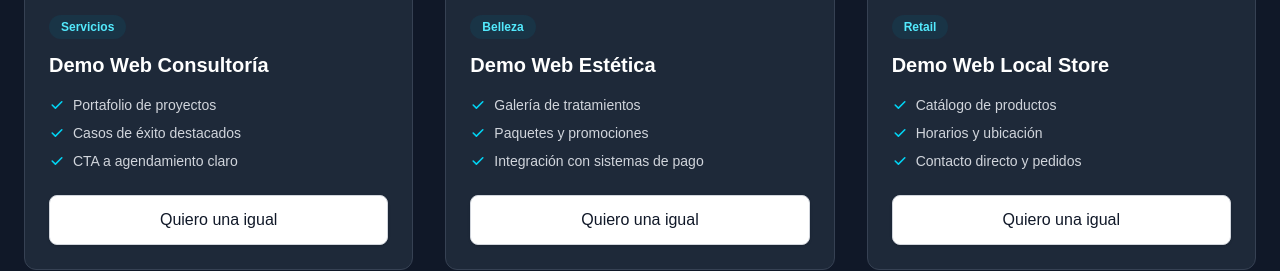
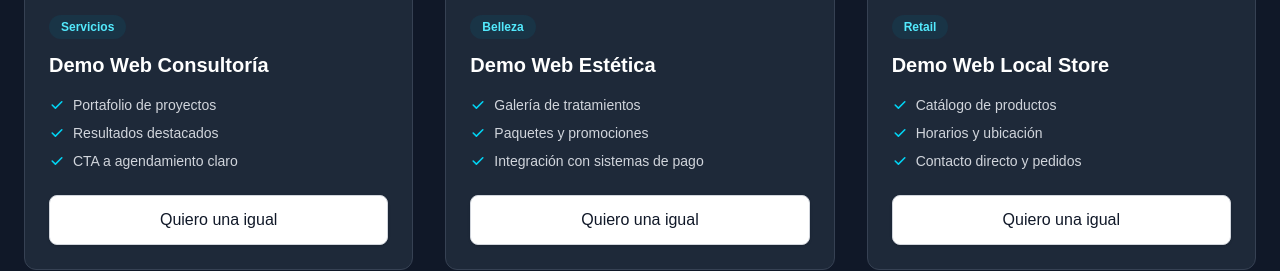
Before and after one commit to mateoclaramunt2021/Neuriax, a Next.js app: page /portfolio in a window 1280 px wide. Shown: the part 1300-1571 px from the top of the page. Built offline with nearby package versions, Linux system fonts and the light colour scheme; no server answers.

Commit message:
Remove all references to 'casos' and update with alternatives

```diff
--- a/app/page.tsx
+++ b/app/page.tsx
@@ -148,7 +148,7 @@ export default function Home() {
       {/* Video Section */}
       <VideoSection
         title="Cómo transformamos negocios con tecnología"
-        description="Descubre casos reales de empresas que han optimizado sus operaciones con nuestras soluciones digitales."
+        description="Descubre cómo empresas han optimizado sus operaciones con nuestras soluciones digitales."
         // videoId="YOUTUBE_VIDEO_ID" // Para YouTube
         // localVideo="/intro.mp4" // Para vídeo local
       />
--- a/app/portfolio/page.tsx
+++ b/app/portfolio/page.tsx
@@ -49,7 +49,7 @@ export default function PortfolioPage() {
       category: "Servicios",
       features: [
         "Portafolio de proyectos",
-        "Casos de éxito destacados",
+        "Resultados destacados",
         "CTA a agendamiento claro"
       ]
     },
@@ -214,7 +214,7 @@ export default function PortfolioPage() {
         </div>
       </section>
 
-      {/* Casos reales (validación social) */}
+      {/* Resultados reales (validación social) */}
       <section className="py-20 px-6 bg-gray-900">
         <div className="max-w-5xl mx-auto">
           <h2 className="text-3xl md:text-4xl font-bold text-white mb-12 text-center">
--- a/app/webs/page.tsx
+++ b/app/webs/page.tsx
@@ -84,7 +84,7 @@ export default function WebsPage() {
               { title: "Peluquerías & Estética", desc: "Reservas online, galería de cortes, promociones y contacto directo por WhatsApp." },
               { title: "Clínicas & Consultorios", desc: "Información de servicios, citas online, horarios y ubicación fácil de encontrar en Google." },
               { title: "Restaurantes & Bares", desc: "Menú online, reservas, ubicación con mapas, galería de platos y promociones." },
-              { title: "Servicios Profesionales", desc: "Portafolio, tarifas, clientes, casos de éxito y llamadas a acción claras." },
+              { title: "Servicios Profesionales", desc: "Portafolio, tarifas, clientes, testimonios y llamadas a acción claras." },
               { title: "E-commerce Local", desc: "Tienda online simple, carrito, métodos de pago y entregas rápidas." },
               { title: "Inmobiliarias", desc: "Galería de propiedades, fichas detalladas, citas de visita y contacto directo." },
             ].map((item, idx) => (
--- a/components/VideoSection.tsx
+++ b/components/VideoSection.tsx
@@ -42,7 +42,7 @@ export default function VideoSection({ videoId, localVideo, title, description }
                     <path d="M8 5v14l11-7z"/>
                   </svg>
                 </div>
-                <p className="text-cyan-300 font-medium">Te mostramos ejemplos reales y casos aplicados durante la llamada.</p>
+                <p className="text-cyan-300 font-medium">Te mostramos ejemplos reales de soluciones aplicadas durante la llamada.</p>
               </div>
             </div>
           )}
--- a/messages/es.json
+++ b/messages/es.json
@@ -13,7 +13,7 @@
     "subtitle": "Automatización, IA y Webs que Venden",
     "description": "Soluciones digitales completas que eliminan fricción operativa y escalan tus ingresos.",
     "cta": "Agendar Consulta Gratuita",
-    "cta-secondary": "Ver Casos de Éxito"
+    "cta-secondary": "Ver Soluciones"
   },
   "cookie": {
     "title": "🍪 Preferencias de Cookies",
@@ -41,7 +41,7 @@
     "email": "Enviar email",
     "schedule": "Agendar",
     "learn-more": "Saber más",
-    "success-cases": "Casos de Éxito",
+    "success-cases": "Testimonios",
     "solutions": "Soluciones",
     "about": "Acerca de",
     "contact": "Contacto"
--- a/public/messages/es.json
+++ b/public/messages/es.json
@@ -28,7 +28,7 @@
     "links": "Enlaces",
     "solutions": "Soluciones",
     "about-us": "Quiénes Somos",
-    "cases": "Casos de Éxito",
+    "cases": "Testimonios",
     "contact": "Contacto",
     "legal": "Legal",
     "privacy": "Política de Privacidad",
```
